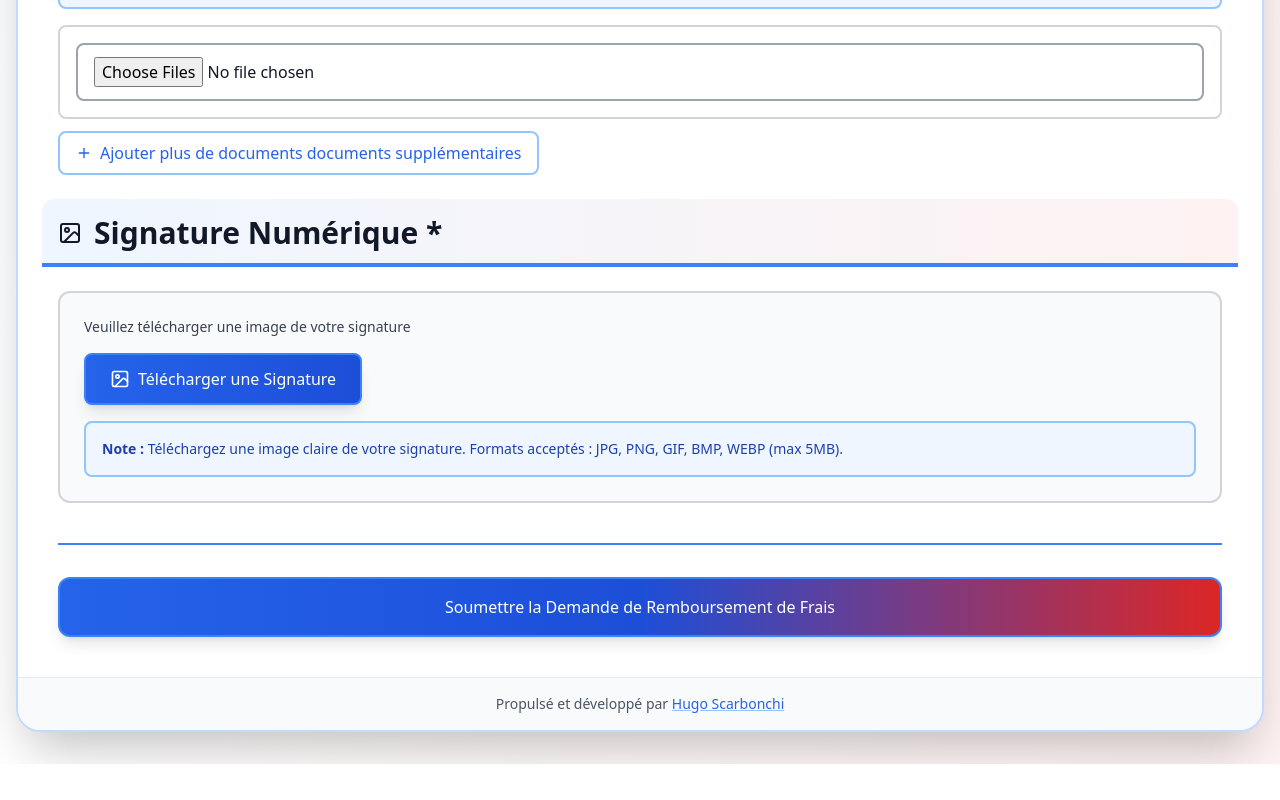
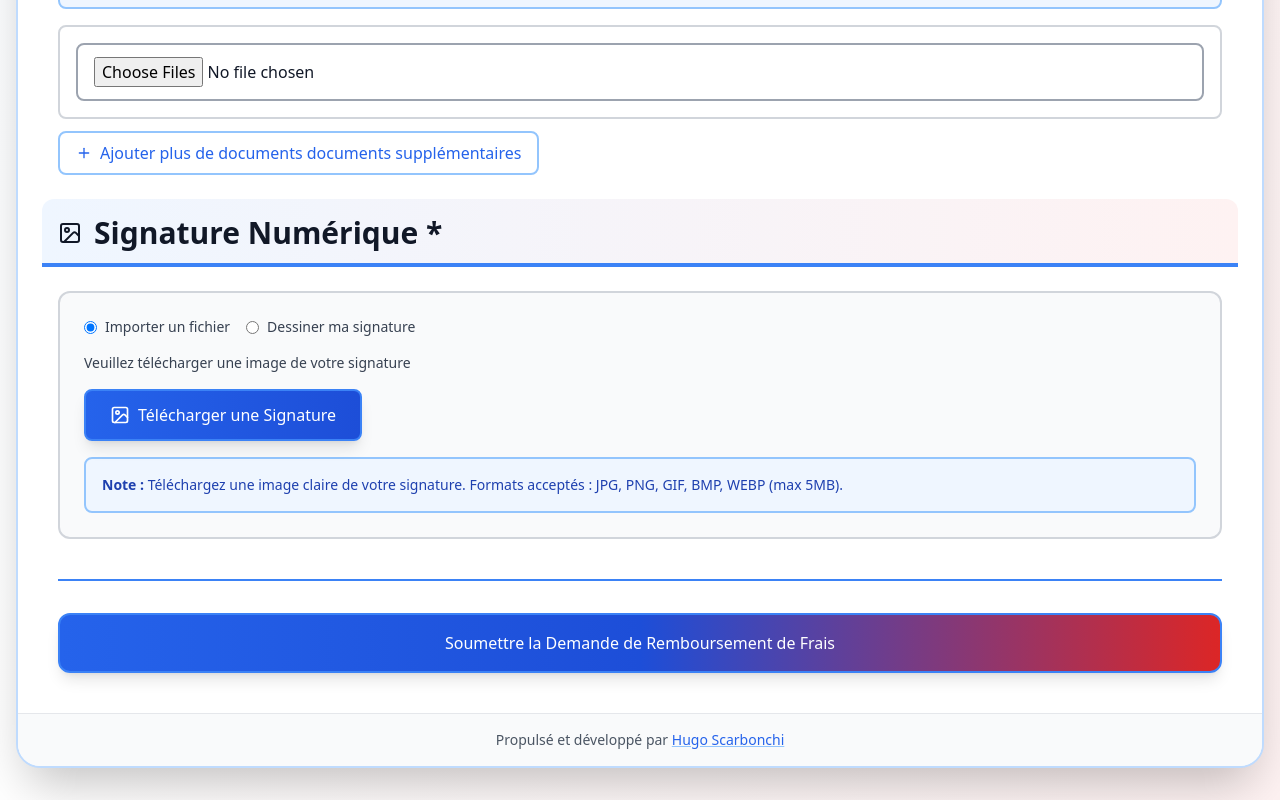
Before and after one commit to Dev-HugoScarbonchi/sam-athletisme-formulaire, a React (Vite) app: page / in a window 1280 px wide. Shown: the part 3747-4547 px from the top of the page. Before the commit the page ends 4511 px from the top, so only its background shows below. Built offline with nearby package versions, Linux system fonts and the light colour scheme.

Commit message:
Updated App.tsx

```diff
--- a/src/App.tsx
+++ b/src/App.tsx
@@ -116,6 +116,10 @@ function App() {
   const [showErrorPopup, setShowErrorPopup] = useState(false);
   const [emailSendSuccess, setEmailSendSuccess] = useState(false);
   const fileInputRef = useRef<HTMLInputElement>(null);
+  const [signatureMode, setSignatureMode] = useState<'upload' | 'draw'>('upload');
+  const [drawnSignature, setDrawnSignature] = useState<string>('');
+  const [isDrawing, setIsDrawing] = useState(false);
+  const canvasRef = useRef<HTMLCanvasElement>(null);
 
   // Enhanced attachment system
   const [attachments, setAttachments] = useState<{
@@ -306,6 +310,82 @@ function App() {
     }));
   };
 
+  // Signature drawing functions
+  const startDrawing = (e: React.MouseEvent<HTMLCanvasElement> | React.TouchEvent<HTMLCanvasElement>) => {
+    setIsDrawing(true);
+    const canvas = canvasRef.current;
+    if (!canvas) return;
+
+    const rect = canvas.getBoundingClientRect();
+    const clientX = 'touches' in e ? e.touches[0].clientX : e.clientX;
+    const clientY = 'touches' in e ? e.touches[0].clientY : e.clientY;
+
+    const x = clientX - rect.left;
+    const y = clientY - rect.top;
+
+    const ctx = canvas.getContext('2d');
+    if (ctx) {
+      ctx.beginPath();
+      ctx.moveTo(x, y);
+    }
+  };
+
+  const draw = (e: React.MouseEvent<HTMLCanvasElement> | React.TouchEvent<HTMLCanvasElement>) => {
+    if (!isDrawing) return;
+
+    const canvas = canvasRef.current;
+    if (!canvas) return;
+
+    const rect = canvas.getBoundingClientRect();
+    const clientX = 'touches' in e ? e.touches[0].clientX : e.clientX;
+    const clientY = 'touches' in e ? e.touches[0].clientY : e.clientY;
+
+    const x = clientX - rect.left;
+    const y = clientY - rect.top;
+
+    const ctx = canvas.getContext('2d');
+    if (ctx) {
+      ctx.lineTo(x, y);
+      ctx.stroke();
+    }
+  };
+
+  const stopDrawing = () => {
+    if (!isDrawing) return;
+    setIsDrawing(false);
+
+    const canvas = canvasRef.current;
+    if (canvas) {
+      const dataURL = canvas.toDataURL('image/png');
+      setDrawnSignature(dataURL);
+    }
+  };
+
+  const clearSignature = () => {
+    const canvas = canvasRef.current;
+    if (canvas) {
+      const ctx = canvas.getContext('2d');
+      if (ctx) {
+        ctx.clearRect(0, 0, canvas.width, canvas.height);
+        setDrawnSignature('');
+      }
+    }
+  };
+
+  // Initialize canvas
+  useEffect(() => {
+    const canvas = canvasRef.current;
+    if (canvas) {
+      const ctx = canvas.getContext('2d');
+      if (ctx) {
+        ctx.strokeStyle = '#000000';
+        ctx.lineWidth = 2;
+        ctx.lineCap = 'round';
+        ctx.lineJoin = 'round';
+      }
+    }
+  }, [signatureMode]);
+
   // Handle signature file upload
   const handleSignatureFileUpload = (files: FileList | null) => {
     if (!files || files.length === 0) return;
@@ -342,15 +422,6 @@ function App() {
 
     // Clear signature validation error
     setValidationErrors(prev => prev.filter(error => error.inputRef !== 'signature'));
-  };
-
-  const clearSignature = () => {
-    setFormData(prev => ({ ...prev, signature: '', signatureFile: null }));
-
-    // Clear file input
-    if (fileInputRef.current) {
-      fileInputRef.current.value = '';
-    }
   };
 
   // Form validation
@@ -1296,6 +1367,34 @@ Document généré automatiquement le ${new Date().toLocaleDateString('fr-FR')}
               </h2>
 
               <div className="bg-gray-50 rounded-xl p-3 sm:p-6 border-2 border-gray-300">
+                {/* Mode selection */}
+                <div className="flex gap-4 mb-4">
+                  <label className="flex items-center gap-2 cursor-pointer">
+                    <input
+                      type="radio"
+                      name="signatureMode"
+                      value="upload"
+                      checked={signatureMode === 'upload'}
+                      onChange={(e) => setSignatureMode(e.target.value as 'upload' | 'draw')}
+                      className="text-blue-600"
+                    />
+                    <span className="text-sm text-gray-700">Importer un fichier</span>
+                  </label>
+                  <label className="flex items-center gap-2 cursor-pointer">
+                    <input
+                      type="radio"
+                      name="signatureMode"
+                      value="draw"
+                      checked={signatureMode === 'draw'}
+                      onChange={(e) => setSignatureMode(e.target.value as 'upload' | 'draw')}
+                      className="text-blue-600"
+                    />
+                    <span className="text-sm text-gray-700">Dessiner ma signature</span>
+                  </label>
+                </div>
+
+                {signatureMode === 'upload' ? (
+                  <div>
                     <p className="text-sm text-gray-700 mb-4">
                       Veuillez télécharger une image de votre signature
                     </p>
@@ -1327,7 +1426,12 @@ Document généré automatiquement le ${new Date().toLocaleDateString('fr-FR')}
                           </p>
                           <button
                             type="button"
-                        onClick={clearSignature}
+                            onClick={() => {
+                              setFormData(prev => ({ ...prev, signature: '', signatureFile: null }));
+                              if (fileInputRef.current) {
+                                fileInputRef.current.value = '';
+                              }
+                            }}
                             className="px-4 py-2 text-red-600 hover:text-red-700 hover:bg-red-100 rounded-lg transition-colors border-2 border-red-300"
                           >
                             Supprimer
@@ -1356,6 +1460,44 @@ Document généré automatiquement le ${new Date().toLocaleDateString('fr-FR')}
                         Formats acceptés : JPG, PNG, GIF, BMP, WEBP (max 5MB).
                       </p>
                     </div>
+                  </div>
+                ) : (
+                  <div>
+                    <label className="block text-sm font-medium text-gray-700 mb-2">
+                      Dessinez votre signature ci-dessous
+                    </label>
+                    <div className="border border-gray-300 rounded-lg bg-white p-4">
+                      <canvas
+                        ref={canvasRef}
+                        width={400}
+                        height={150}
+                        className="border border-gray-200 rounded cursor-crosshair touch-none"
+                        style={{ width: '100%', maxWidth: '400px', height: '150px' }}
+                        onMouseDown={startDrawing}
+                        onMouseMove={draw}
+                        onMouseUp={stopDrawing}
+                        onMouseLeave={stopDrawing}
+                        onTouchStart={startDrawing}
+                        onTouchMove={draw}
+                        onTouchEnd={stopDrawing}
+                      />
+                      <div className="mt-2 flex gap-2">
+                        <button
+                          type="button"
+                          onClick={clearSignature}
+                          className="px-3 py-1 text-sm bg-gray-100 text-gray-700 rounded hover:bg-gray-200 transition-colors"
+                        >
+                          Effacer
+                        </button>
+                        {drawnSignature && (
+                          <span className="px-3 py-1 text-sm text-green-700 bg-green-50 rounded">
+                            ✓ Signature enregistrée
+                          </span>
+                        )}
+                      </div>
+                    </div>
+                  </div>
+                )}
 
                 {errors.signature && <p className="mt-2 text-sm text-red-700">{errors.signature}</p>}
               </div>
```
Lines whose indentation alone changed are shown as unchanged.
